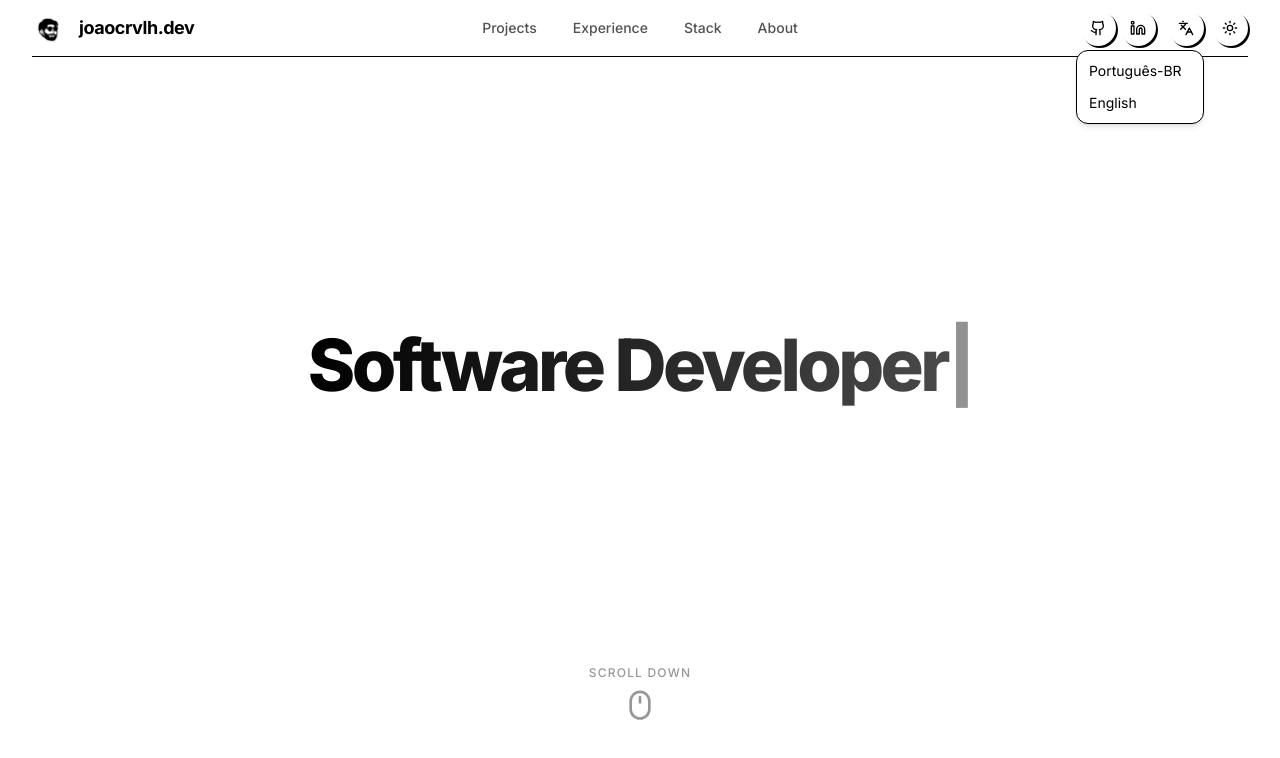
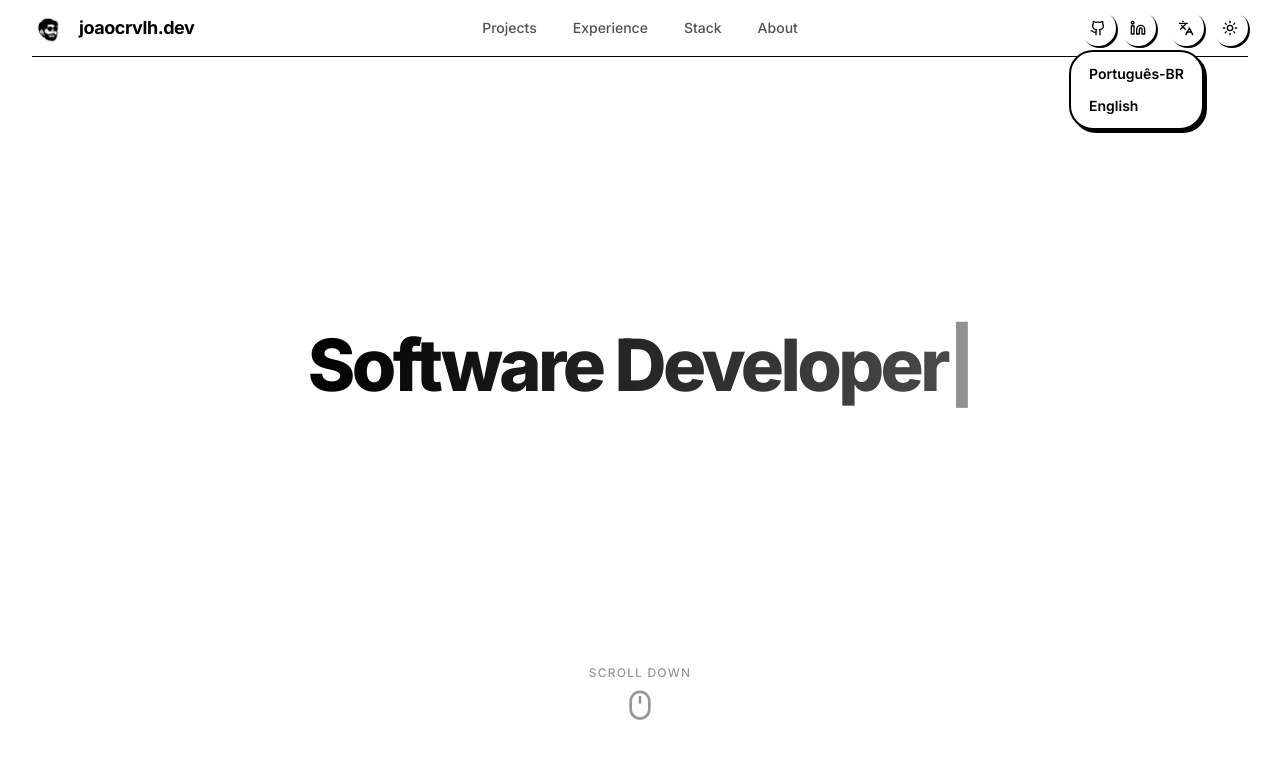
Before and after one commit to joaocrvlh/portfolio-web, a Next.js app: page /en in a window 1280 px wide. Both pictures are taken after a click on the button "Switch Language". Shown: the top 758 px of the page. Built offline with nearby package versions, Linux system fonts and the light colour scheme.

Commit message:
style(ui): restyle dropdown menu

```diff
--- a/src/components/ui/dropdown-menu.tsx
+++ b/src/components/ui/dropdown-menu.tsx
@@ -42,7 +42,7 @@ function DropdownMenuContent({
         data-slot="dropdown-menu-content"
         sideOffset={sideOffset}
         className={cn(
-          "bg-popover text-popover-foreground data-[state=open]:animate-in data-[state=closed]:animate-out data-[state=closed]:fade-out-0 data-[state=open]:fade-in-0 data-[state=closed]:zoom-out-95 data-[state=open]:zoom-in-95 data-[side=bottom]:slide-in-from-top-2 data-[side=left]:slide-in-from-right-2 data-[side=right]:slide-in-from-left-2 data-[side=top]:slide-in-from-bottom-2 z-50 max-h-(--radix-dropdown-menu-content-available-height) min-w-[8rem] origin-(--radix-dropdown-menu-content-transform-origin) overflow-x-hidden overflow-y-auto rounded-md border p-1 shadow-md",
+          "bg-popover text-popover-foreground data-[state=open]:animate-in data-[state=closed]:animate-out data-[state=closed]:fade-out-0 data-[state=open]:fade-in-0 data-[state=closed]:zoom-out-95 data-[state=open]:zoom-in-95 data-[side=bottom]:slide-in-from-top-2 data-[side=left]:slide-in-from-right-2 data-[side=right]:slide-in-from-left-2 data-[side=top]:slide-in-from-bottom-2 z-50 max-h-(--radix-dropdown-menu-content-available-height) min-w-[8rem] origin-(--radix-dropdown-menu-content-transform-origin) overflow-x-hidden overflow-y-auto rounded-2xl border-2 p-1.5 shadow-retro",
           className
         )}
         {...props}
@@ -74,7 +74,7 @@ function DropdownMenuItem({
       data-inset={inset}
       data-variant={variant}
       className={cn(
-        "focus:bg-accent focus:text-accent-foreground data-[variant=destructive]:text-destructive data-[variant=destructive]:focus:bg-destructive/10 dark:data-[variant=destructive]:focus:bg-destructive/20 data-[variant=destructive]:focus:text-destructive data-[variant=destructive]:*:[svg]:!text-destructive [&_svg:not([class*='text-'])]:text-muted-foreground relative flex cursor-default items-center gap-2 rounded-sm px-2 py-1.5 text-sm outline-hidden select-none data-[disabled]:pointer-events-none data-[disabled]:opacity-50 data-[inset]:pl-8 [&_svg]:pointer-events-none [&_svg]:shrink-0 [&_svg:not([class*='size-'])]:size-4",
+        "focus:bg-foreground focus:text-background data-[variant=destructive]:text-destructive data-[variant=destructive]:focus:bg-destructive/10 dark:data-[variant=destructive]:focus:bg-destructive/20 data-[variant=destructive]:focus:text-destructive data-[variant=destructive]:*:[svg]:!text-destructive [&_svg:not([class*='text-'])]:text-muted-foreground relative flex cursor-(--cursor-pointer) items-center gap-2 rounded-xl px-3 py-1.5 text-sm font-semibold outline-hidden select-none data-[disabled]:pointer-events-none data-[disabled]:opacity-50 data-[inset]:pl-8 [&_svg]:pointer-events-none [&_svg]:shrink-0 [&_svg:not([class*='size-'])]:size-4",
         className
       )}
       {...props}
@@ -92,7 +92,7 @@ function DropdownMenuCheckboxItem({
     <DropdownMenuPrimitive.CheckboxItem
       data-slot="dropdown-menu-checkbox-item"
       className={cn(
-        "focus:bg-accent focus:text-accent-foreground relative flex cursor-default items-center gap-2 rounded-sm py-1.5 pr-2 pl-8 text-sm outline-hidden select-none data-[disabled]:pointer-events-none data-[disabled]:opacity-50 [&_svg]:pointer-events-none [&_svg]:shrink-0 [&_svg:not([class*='size-'])]:size-4",
+        "focus:bg-accent focus:text-accent-foreground relative flex cursor-(--cursor-pointer) items-center gap-2 rounded-sm py-1.5 pr-2 pl-8 text-sm outline-hidden select-none data-[disabled]:pointer-events-none data-[disabled]:opacity-50 [&_svg]:pointer-events-none [&_svg]:shrink-0 [&_svg:not([class*='size-'])]:size-4",
         className
       )}
       checked={checked}
@@ -128,7 +128,7 @@ function DropdownMenuRadioItem({
     <DropdownMenuPrimitive.RadioItem
       data-slot="dropdown-menu-radio-item"
       className={cn(
-        "focus:bg-accent focus:text-accent-foreground relative flex cursor-default items-center gap-2 rounded-sm py-1.5 pr-2 pl-8 text-sm outline-hidden select-none data-[disabled]:pointer-events-none data-[disabled]:opacity-50 [&_svg]:pointer-events-none [&_svg]:shrink-0 [&_svg:not([class*='size-'])]:size-4",
+        "focus:bg-accent focus:text-accent-foreground relative flex cursor-(--cursor-pointer) items-center gap-2 rounded-sm py-1.5 pr-2 pl-8 text-sm outline-hidden select-none data-[disabled]:pointer-events-none data-[disabled]:opacity-50 [&_svg]:pointer-events-none [&_svg]:shrink-0 [&_svg:not([class*='size-'])]:size-4",
         className
       )}
       {...props}
@@ -211,7 +211,7 @@ function DropdownMenuSubTrigger({
       data-slot="dropdown-menu-sub-trigger"
       data-inset={inset}
       className={cn(
-        "focus:bg-accent focus:text-accent-foreground data-[state=open]:bg-accent data-[state=open]:text-accent-foreground [&_svg:not([class*='text-'])]:text-muted-foreground flex cursor-default items-center gap-2 rounded-sm px-2 py-1.5 text-sm outline-hidden select-none data-[inset]:pl-8 [&_svg]:pointer-events-none [&_svg]:shrink-0 [&_svg:not([class*='size-'])]:size-4",
+        "focus:bg-accent focus:text-accent-foreground data-[state=open]:bg-accent data-[state=open]:text-accent-foreground [&_svg:not([class*='text-'])]:text-muted-foreground flex cursor-(--cursor-pointer) items-center gap-2 rounded-sm px-2 py-1.5 text-sm outline-hidden select-none data-[inset]:pl-8 [&_svg]:pointer-events-none [&_svg]:shrink-0 [&_svg:not([class*='size-'])]:size-4",
         className
       )}
       {...props}
```
